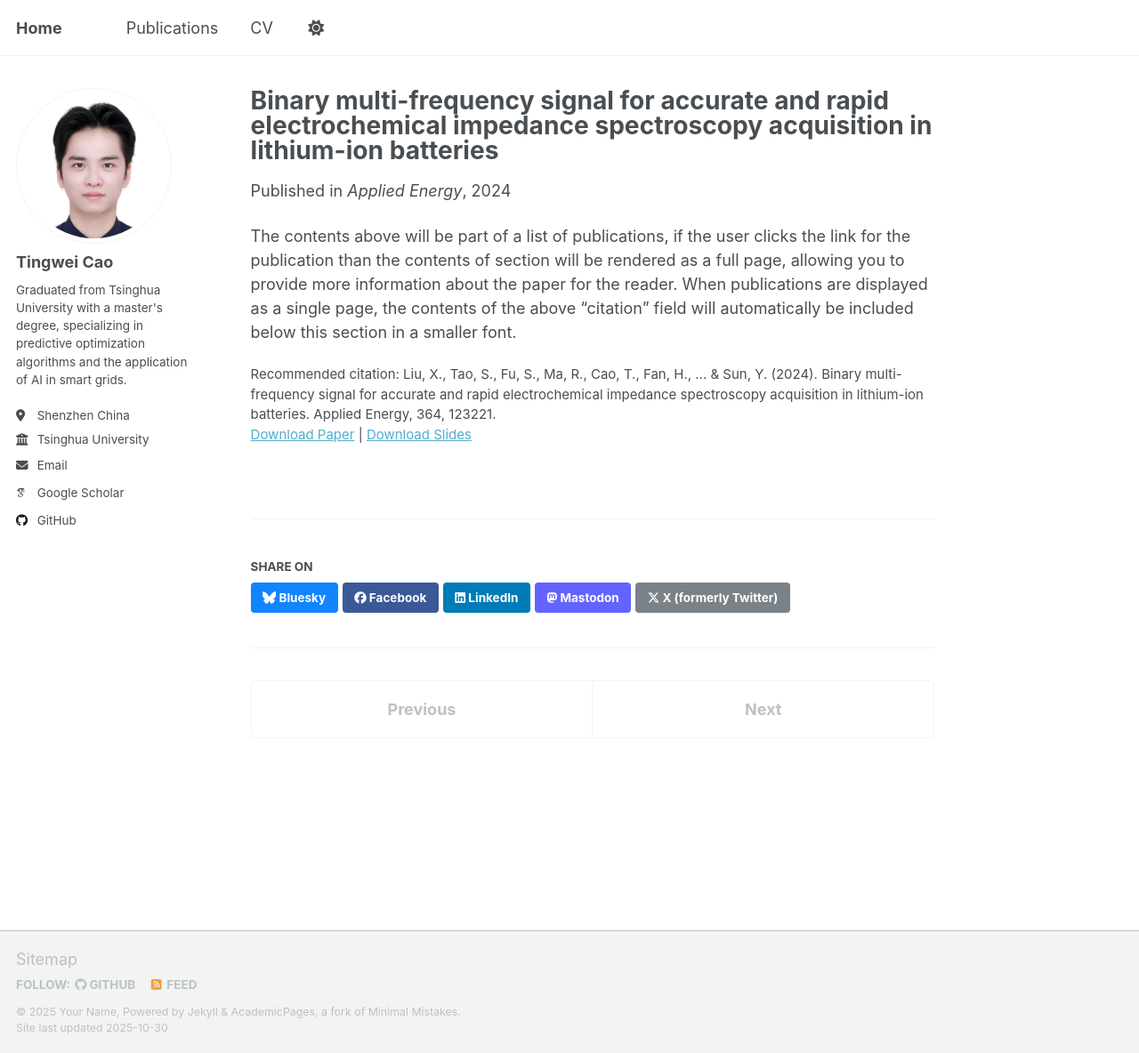
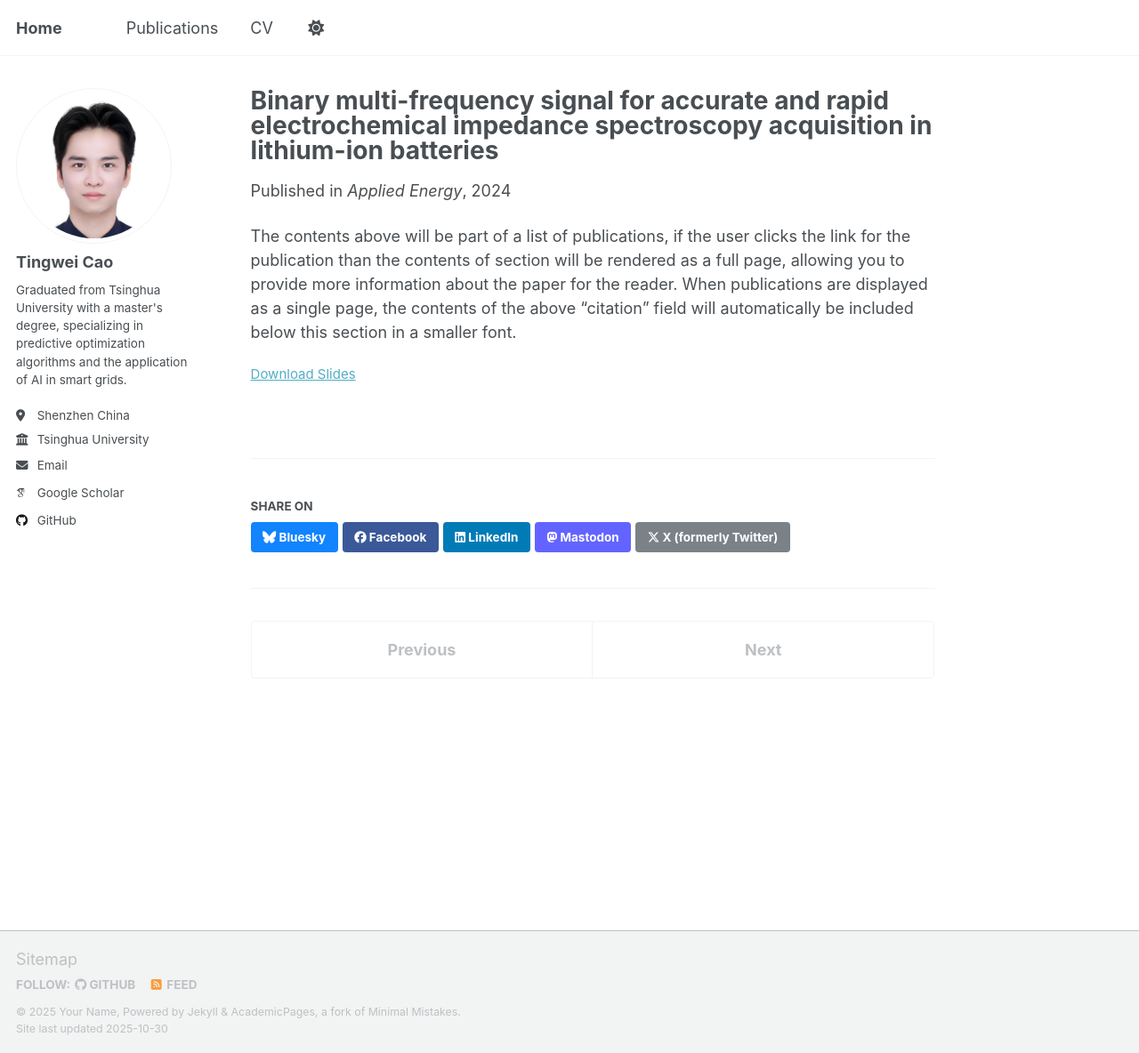
Before and after one commit to tingweicao/tingweicao.github.io, a Jekyll site: the page built from _publications/Binary multi-frequency signal for accurate and rapid electrochemical impedance spectroscopy acquisition in lithium-ion batteries.md, in a window 1280 px wide and 1184 px high. Shown: the whole window at 89% size. Built offline with Jekyll 4.4.1, drawn with Linux system fonts in a browser that asks for light colours; some web fonts are replaced; a script that is not in the unit is left out.

Commit message:
Update Binary multi-frequency signal for accurate and rapid electrochemical impedance spectroscopy acquisition in lithium-ion batteries.md

```diff
--- a/_publications/Binary multi-frequency signal for accurate and rapid electrochemical impedance spectroscopy acquisition in lithium-ion batteries.md
+++ b/_publications/Binary multi-frequency signal for accurate and rapid electrochemical impedance spectroscopy acquisition in lithium-ion batteries.md
@@ -8,7 +8,6 @@ date: 2024-06-15
 venue: 'Applied Energy'
 slidesurl: 'https://academicpages.github.io/files/slides2.pdf'
 paperurl: 'https://academicpages.github.io/files/paper2.pdf'
-citation: 'Liu, X., Tao, S., Fu, S., Ma, R., Cao, T., Fan, H., ... & Sun, Y. (2024). Binary multi-frequency signal for accurate and rapid electrochemical impedance spectroscopy acquisition in lithium-ion batteries. Applied Energy, 364, 123221.'
 ---
 
 The contents above will be part of a list of publications, if the user clicks the link for the publication than the contents of section will be rendered as a full page, allowing you to provide more information about the paper for the reader. When publications are displayed as a single page, the contents of the above "citation" field will automatically be included below this section in a smaller font.
```
